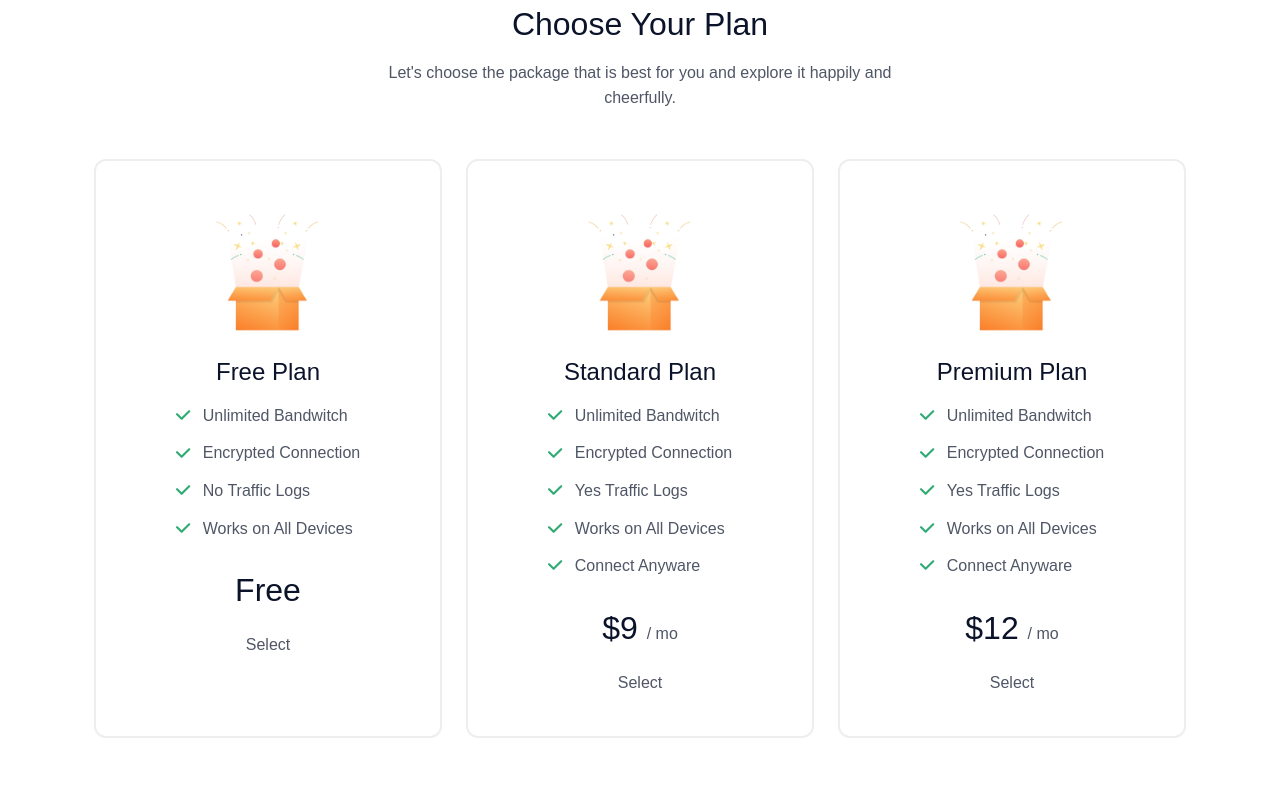
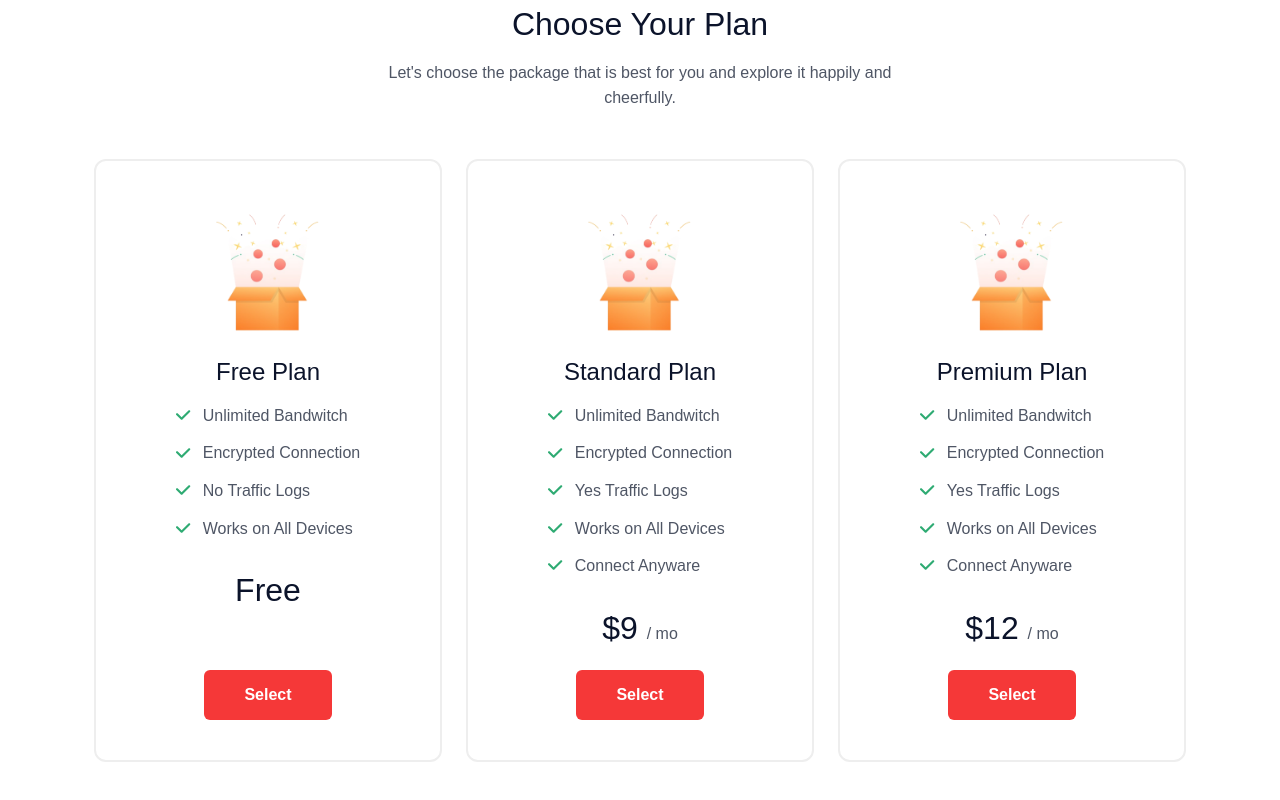
Before and after one commit to emilypnascimento/laslesvpn, a React (Vite) app: page / in a window 1280 px wide. Shown: the part 1546-2346 px from the top of the page. Built offline with nearby package versions, Linux system fonts and the light colour scheme.

Commit message:
style: style pricing select box

```diff
--- a/src/components/Pricing/Pricing.scss
+++ b/src/components/Pricing/Pricing.scss
@@ -78,4 +78,9 @@
       height: 15px;
     }
   }
+    &__select {
+    @include red-box;
+    margin-top: auto;
+    padding: 12px 40px;
+  }
 }
```
